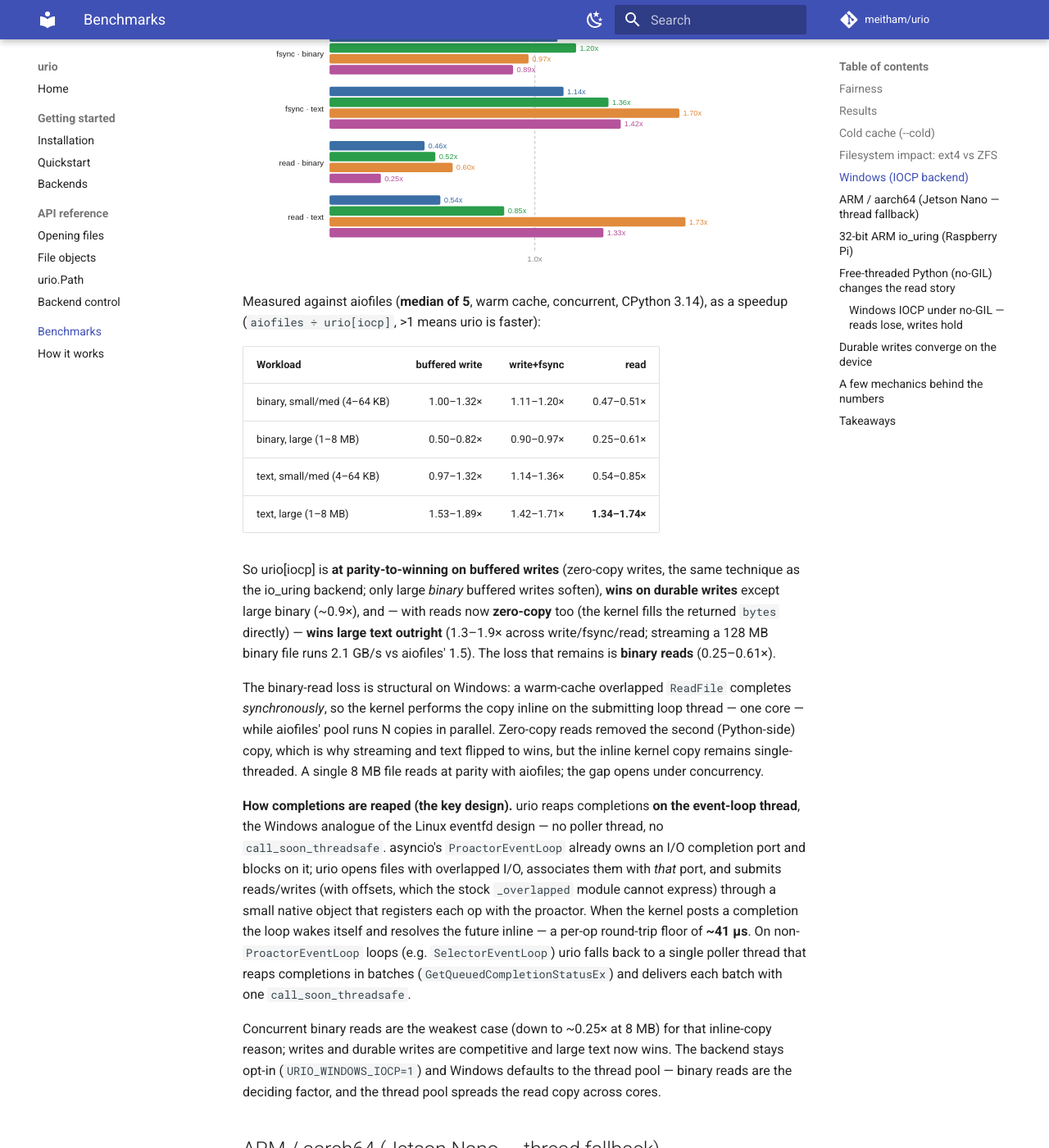
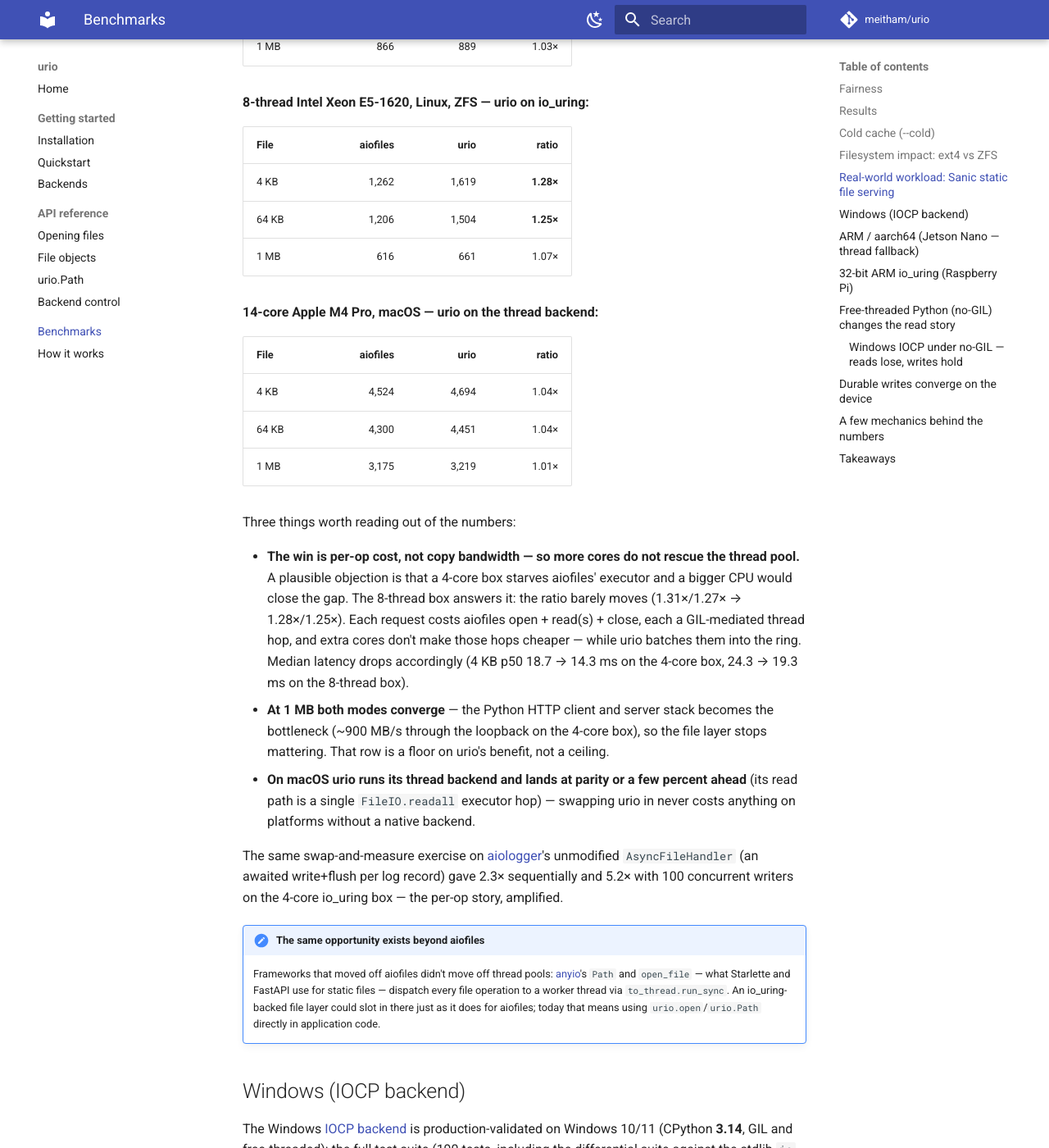
Before and after one commit to meitham/urio, an MkDocs documentation site: the page built from docs/benchmarks.md, in a window 1280 px wide and 1400 px high, scrolled down 5114 px. Shown: the whole window at 82% size. Built offline with MkDocs 1.6.1 and Material for MkDocs 9.7.7, drawn with Linux system fonts in a browser that asks for light colours; comment, search, counter and statistics services are not loaded; some of the changed text lies outside the part shown.

Commit message:
add real world benchmarks to docs

```diff
--- a/docs/benchmarks.md
+++ b/docs/benchmarks.md
@@ -159,6 +159,80 @@
 workloads are bound by the commit, not the async library — reach for urio's
 batched `fsync` when you have **many** files to make durable, and expect large
 single-file durable writes to converge with everything else on the device.
+
+## Real-world workload: Sanic static file serving
+
+Microbenchmarks isolate the I/O layer; this section measures urio inside
+someone else's production code. [Sanic](https://sanic.dev) serves every
+`app.static` file through `aiofiles.open` (via the module-global
+`sanic.compat.aio_open`), so rebinding **one name at runtime** —
+`sanic.compat.aio_open = urio.open` — swaps the file layer of a major web
+framework with no source patched: `urio.open` is awaitable and an async
+context manager exactly like aiofiles'.
+
+Method: Sanic 25.12.1, single process, access log off; an aiohttp load
+generator on the same machine with 32 concurrent connections; 100-request
+warm-up (warm page cache), then 12-second timed runs, median of 3; served
+bodies verified byte-identical (md5) to the on-disk files in both modes.
+CPython 3.12 throughout. Requests per second, `urio ÷ aiofiles` as the ratio:
+
+**4-core Intel i5-6500 (Skylake), Linux, ext4 — urio on io_uring:**
+
+| File | aiofiles | urio | ratio |
+|---|--:|--:|--:|
+| 4 KB | 1,719 | 2,258 | **1.31×** |
+| 64 KB | 1,678 | 2,133 | **1.27×** |
+| 1 MB | 866 | 889 | 1.03× |
+
+**8-thread Intel Xeon E5-1620, Linux, ZFS — urio on io_uring:**
+
+| File | aiofiles | urio | ratio |
+|---|--:|--:|--:|
+| 4 KB | 1,262 | 1,619 | **1.28×** |
+| 64 KB | 1,206 | 1,504 | **1.25×** |
+| 1 MB | 616 | 661 | 1.07× |
+
+**14-core Apple M4 Pro, macOS — urio on the thread backend:**
+
+| File | aiofiles | urio | ratio |
+|---|--:|--:|--:|
+| 4 KB | 4,524 | 4,694 | 1.04× |
+| 64 KB | 4,300 | 4,451 | 1.04× |
+| 1 MB | 3,175 | 3,219 | 1.01× |
+
+Three things worth reading out of the numbers:
+
+- **The win is per-op cost, not copy bandwidth — so more cores do not rescue
+  the thread pool.** A plausible objection is that a 4-core box starves
+  aiofiles' executor and a bigger CPU would close the gap. The 8-thread box
+  answers it: the ratio barely moves (1.31×/1.27× → 1.28×/1.25×). Each
+  request costs aiofiles open + read(s) + close, each a GIL-mediated thread
+  hop, and extra cores don't make those hops cheaper — while urio batches
+  them into the ring. Median latency drops accordingly (4 KB p50 18.7 → 14.3
+  ms on the 4-core box, 24.3 → 19.3 ms on the 8-thread box).
+- **At 1 MB both modes converge** — the Python HTTP client and server stack
+  becomes the bottleneck (~900 MB/s through the loopback on the 4-core box),
+  so the file layer stops mattering. That row is a floor on urio's benefit,
+  not a ceiling.
+- **On macOS urio runs its thread backend and lands at parity or a few
+  percent ahead** (its read path is a single `FileIO.readall` executor hop) —
+  swapping urio in never costs anything on platforms without a native
+  backend.
+
+The same swap-and-measure exercise on
+[aiologger](https://github.com/async-worker/aiologger)'s unmodified
+`AsyncFileHandler` (an awaited write+flush per log record) gave 2.3×
+sequentially and 5.2× with 100 concurrent writers on the 4-core io_uring box
+— the per-op story, amplified.
+
+!!! note "The same opportunity exists beyond aiofiles"
+    Frameworks that moved off aiofiles didn't move off thread pools:
+    [anyio](https://anyio.readthedocs.io/)'s `Path` and `open_file` — what
+    Starlette and FastAPI use for static files — dispatch every file
+    operation to a worker thread via `to_thread.run_sync`. An
+    io_uring-backed file layer could slot in there just as it does for
+    aiofiles; today that means using `urio.open`/`urio.Path` directly in
+    application code.
 
 ## Windows (IOCP backend)
 
```
